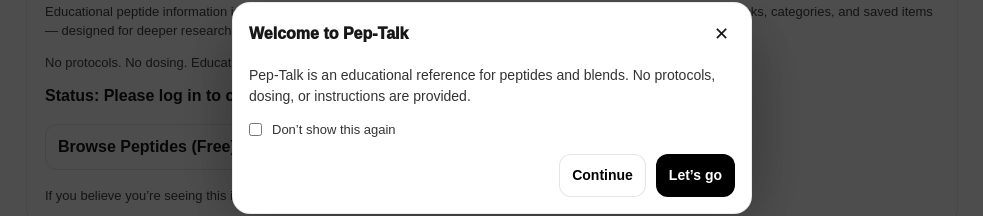
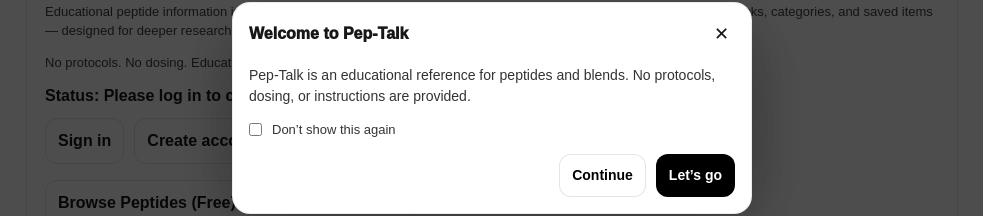
Before and after one commit to Mykkah8540/peptide-truth-app, a Next.js app in the folder app/web/: page /upgrade in a window 1280 px wide. Shown: the part 292-508 px from the top of the page, without its empty margins (148-1131 px from the left). Built offline with nearby package versions, Linux system fonts and the light colour scheme; no server answers.

Commit message:
fix(upgrade): wrap useSearchParams client in Suspense boundary

```diff
--- a/app/web/app/upgrade/page.tsx
+++ b/app/web/app/upgrade/page.tsx
@@ -1,5 +1,6 @@
 import BackHomeLink from "@/components/BackHomeLink";
 import UpgradeClient from "./upgradeClient";
+import { Suspense } from "react";
 
 export default function UpgradePage() {
   return (
@@ -22,7 +23,9 @@
           No protocols. No dosing. Education first.
         </p>
 
-        <UpgradeClient />
+        <Suspense fallback={<div className="pt-card-subtext" style={{ marginTop: 12 }}>Loading…</div>}>
+          <UpgradeClient />
+        </Suspense>
 
         <div style={{ display: "flex", flexWrap: "wrap", gap: 10, marginTop: 16 }}>
           <a
--- a/app/web/app/upgrade/upgradeClient.tsx
+++ b/app/web/app/upgrade/upgradeClient.tsx
@@ -1,6 +1,7 @@
 "use client";
 
-import { useEffect, useState } from "react";
+import { useEffect, useMemo, useState } from "react";
+import { useRouter, useSearchParams } from "next/navigation";
 import { Purchases } from "@revenuecat/purchases-js";
 import { configureRevenueCat } from "@/lib/billing/revenuecatClient";
 import { fetchCurrentOffering } from "@/lib/billing/revenuecatOffering";
@@ -24,6 +25,15 @@
 };
 
 export default function UpgradeClient() {
+  const router = useRouter();
+  const sp = useSearchParams();
+  const nextUrl = useMemo(() => {
+    const raw = sp?.get("next") || "/";
+    // Only allow internal paths
+    if (!raw.startsWith("/")) return "/";
+    return raw;
+  }, [sp]);
+
   const [me, setMe] = useState<MeResponse | null>(null);
   const [status, setStatus] = useState<string>("Loading…");
   const [error, setError] = useState<string | null>(null);
@@ -40,6 +50,13 @@
         const data = (await res.json()) as MeResponse;
         if (cancelled) return;
         setMe(data);
+
+          if (data.isPro) {
+            setStatus("You are PRO. Redirecting…");
+            router.replace(nextUrl);
+            return;
+          }
+
 
         if (!data.isAuthed || !data.userId) {
           setStatus("Please log in to continue.");
@@ -121,7 +138,25 @@
     <div style={{ marginTop: 12 }}>
       <div style={{ fontWeight: 900, marginBottom: 8 }}>Status: {status}</div>
 
-      {offering && !me?.isPro ? (
+
+        {!me?.isAuthed ? (
+          <div style={{ display: "flex", flexWrap: "wrap", gap: 10, marginTop: 10 }}>
+            <a
+              href={`/login?next=${encodeURIComponent(nextUrl)}`}
+              style={{ border: "1px solid #e5e5e5", padding: "10px 12px", borderRadius: 12, fontWeight: 900, textDecoration: "none", background: "#fff" }}
+            >
+              Sign in
+            </a>
+            <a
+              href={`/signup?next=${encodeURIComponent(nextUrl)}`}
+              style={{ border: "1px solid #e5e5e5", padding: "10px 12px", borderRadius: 12, fontWeight: 900, textDecoration: "none", background: "#fff" }}
+            >
+              Create account
+            </a>
+          </div>
+        ) : null}
+
+{offering && !me?.isPro ? (
         <div style={{ border: "1px solid #e5e5e5", borderRadius: 12, padding: 12 }}>
           <div style={{ fontWeight: 900 }}>{offering.title}</div>
           <div style={{ marginTop: 6 }}>{offering.price}</div>
```
